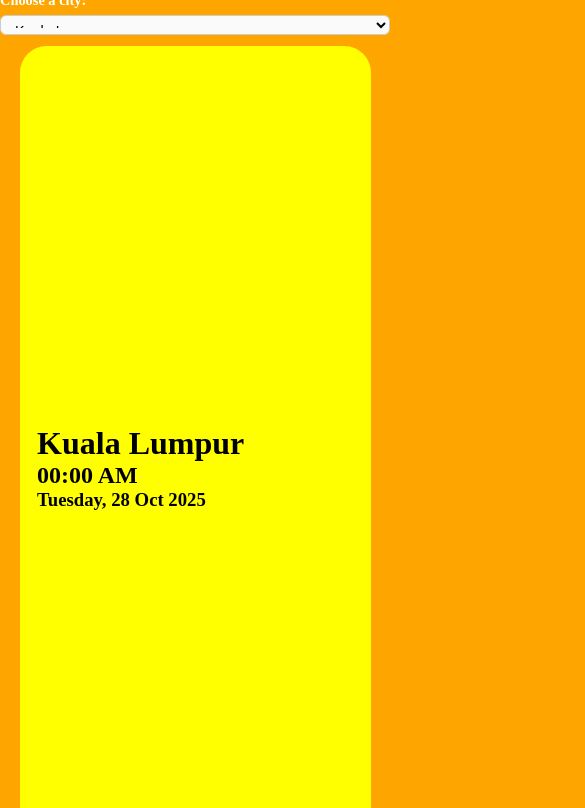
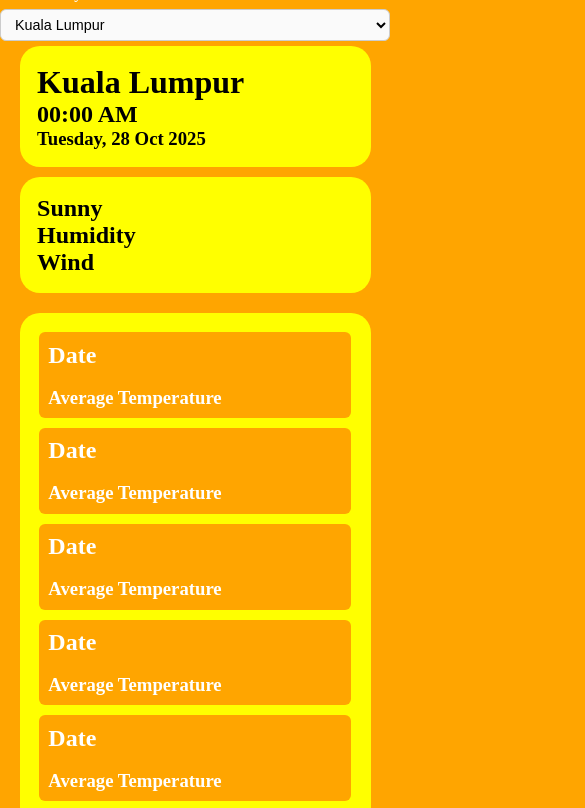
Before and after one commit to Zen-Yee/Basic-Weather-App, a website: page index.html in a window 390 px wide. Shown: the top 808 px of the page, 585 px wide, since content can reach past the window. Drawn offline with Linux system fonts and the light colour scheme; no server answers.

Commit message:
Update style.css

```diff
--- a/style.css
+++ b/style.css
@@ -42,7 +42,7 @@
   font-size: 1rem;
   cursor: pointer;
   transition: border-color 0.3s;
-  height: 20px;
+  height: 50px;
 }
 
 #container-current, #container-forecast {
@@ -52,12 +52,12 @@
   max-width: 100%;
   height: 100%;
   align-content: stretch;
-  column-gap: 10px;
+  gap: 10px;
 }
 
 .sectionbox {
   background-color: yellow;
-  border-radius: 20pt;
+  border-radius: 20px;
   display: flex;
   flex-direction: column;
   justify-content: center;
@@ -67,13 +67,15 @@
 }
 
 #container-forecast{
-    justify-content: space-between;;
+    justify-content: space-between;
 }
 
 .forecast-cards{
     background-color: orange;
     color: white;
     height: 100%;
+    padding: 3%;
+    border-radius: 6px;
 }
 
 footer {
@@ -92,10 +94,9 @@
 
     .sectionbox{
         height: auto;
-        min-height: 100dvh;
     }
 
-    #container-current, .forecast-cards{
+    #container-current, #container-forecast{
         flex-direction: column;
     }
 
```
